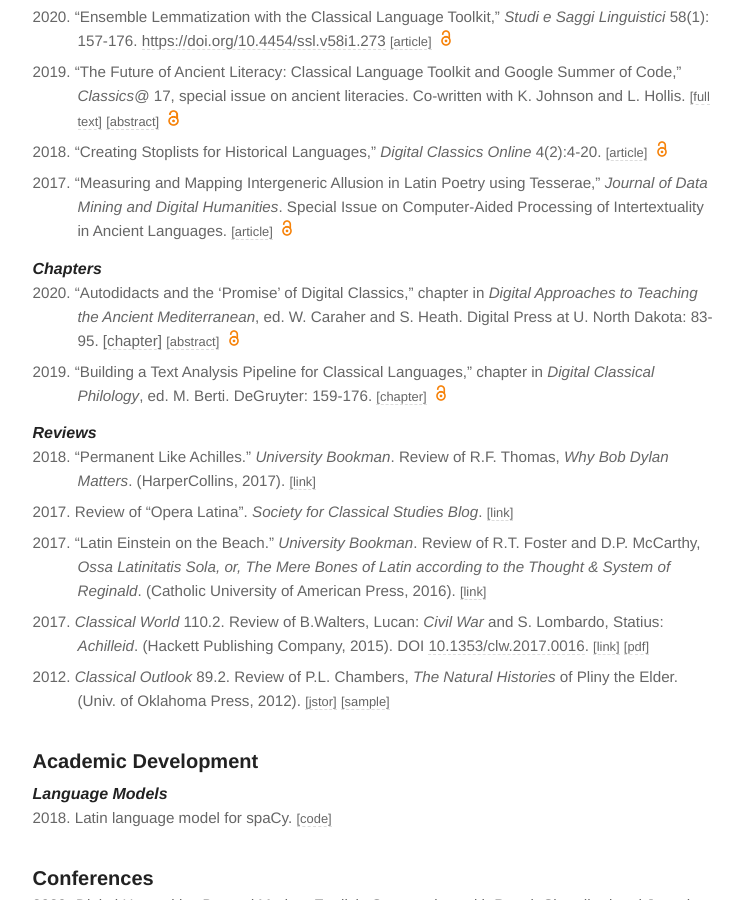
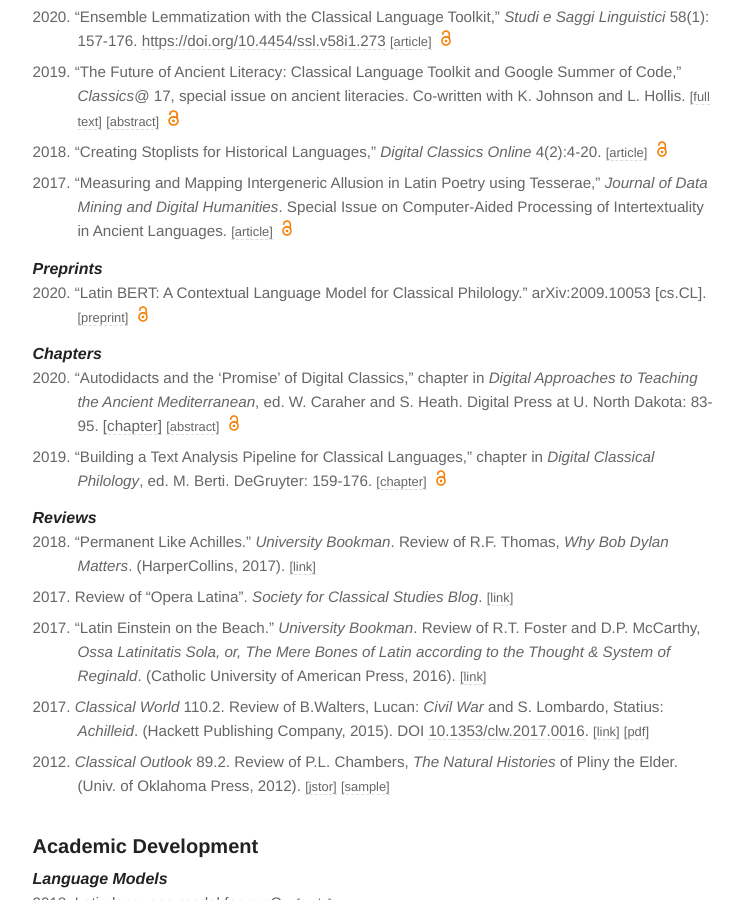
Before and after one commit to diyclassics/diyclassics.github.io, a Jekyll site: the page built from cv.md, in a window 1280 px wide and 900 px high, scrolled down 939 px. Shown: the whole window, without its empty margins (265-1008 px from the left). Built offline with Jekyll 4.4.1, drawn with Linux system fonts in a browser that asks for light colours.

Commit message:
Add paper to cv

```diff
--- a/cv.md
+++ b/cv.md
@@ -44,6 +44,10 @@
 - 2019\. "The Future of Ancient Literacy: Classical Language Toolkit and Google Summer of Code," *Classics@* 17, special issue on ancient literacies. Co-written with K. Johnson and L. Hollis. [[full text]](https://chs.harvard.edu/CHS/article/display/6946){:.cv-link} [[abstract]](../future-of-ancient-literacy){:.cv-link} <img src="../assets/images/oa.png" alt="oa-icon" height="16" hspace="5"/>
 - 2018\. "Creating Stoplists for Historical Languages," *Digital Classics Online* 4(2):4-20. [[article]](https://journals.ub.uni-heidelberg.de/index.php/dco/article/view/52124){:.cv-link} <img src="../assets/images/oa.png" alt="oa-icon" height="16" hspace="5"/>
 - 2017\. "Measuring and Mapping Intergeneric Allusion in Latin Poetry using Tesserae," *Journal of Data Mining and Digital Humanities*. Special Issue on Computer-Aided Processing of Intertextuality in Ancient Languages. [[article]](https://hal.archives-ouvertes.fr/hal-01282568v4/document){:.cv-link} <img src="../assets/images/oa.png" alt="oa-icon" height="16" hspace="5"/>
+
+#### Preprints
+
+- 2020\. "Latin BERT: A Contextual Language Model for Classical Philology." arXiv:2009.10053 [cs.CL]. [[preprint]](https://arxiv.org/abs/2009.10053){:.cv-link} <img src="../assets/images/oa.png" alt="oa-icon" height="16" hspace="5"/>
 
 #### Chapters
 
```
